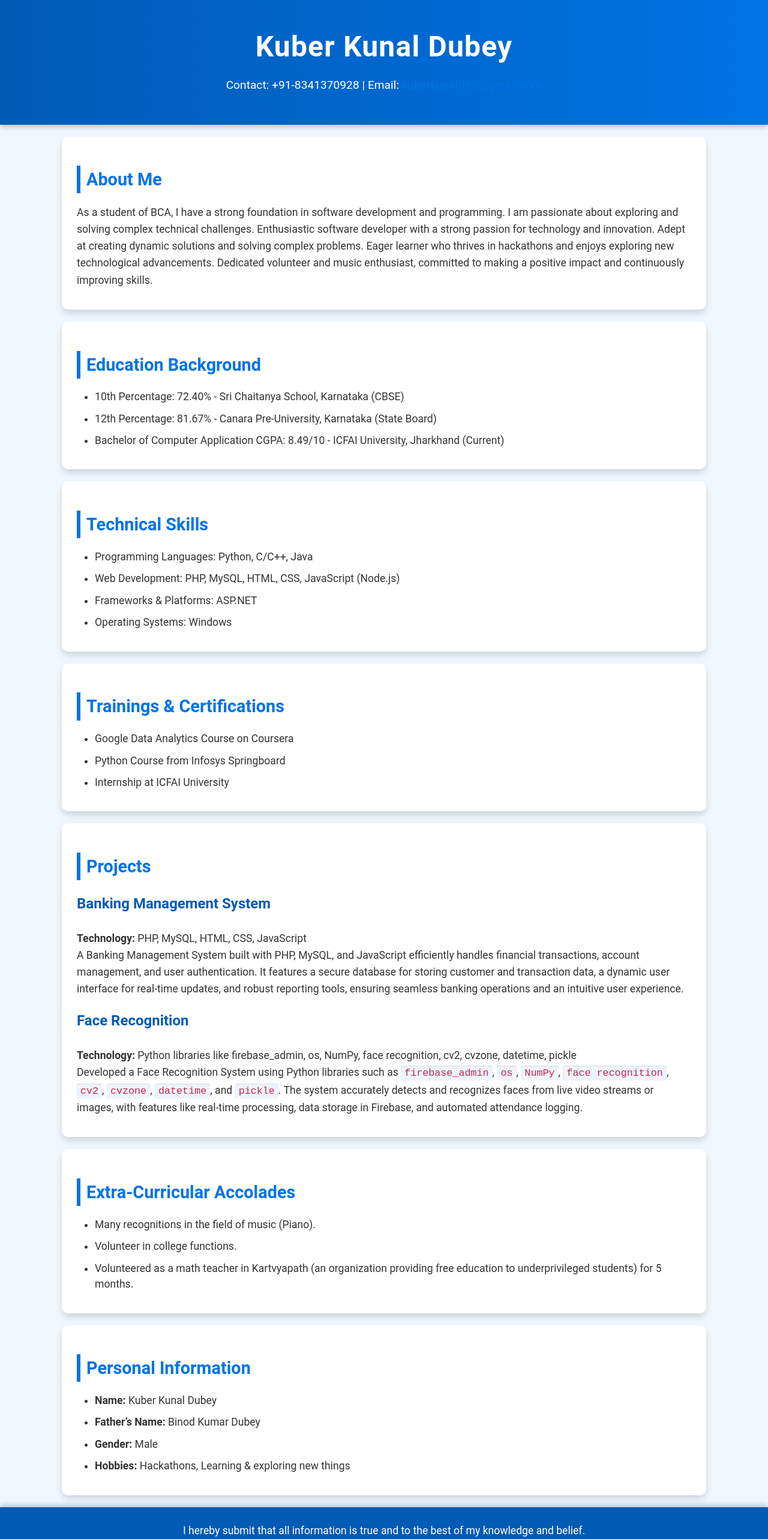
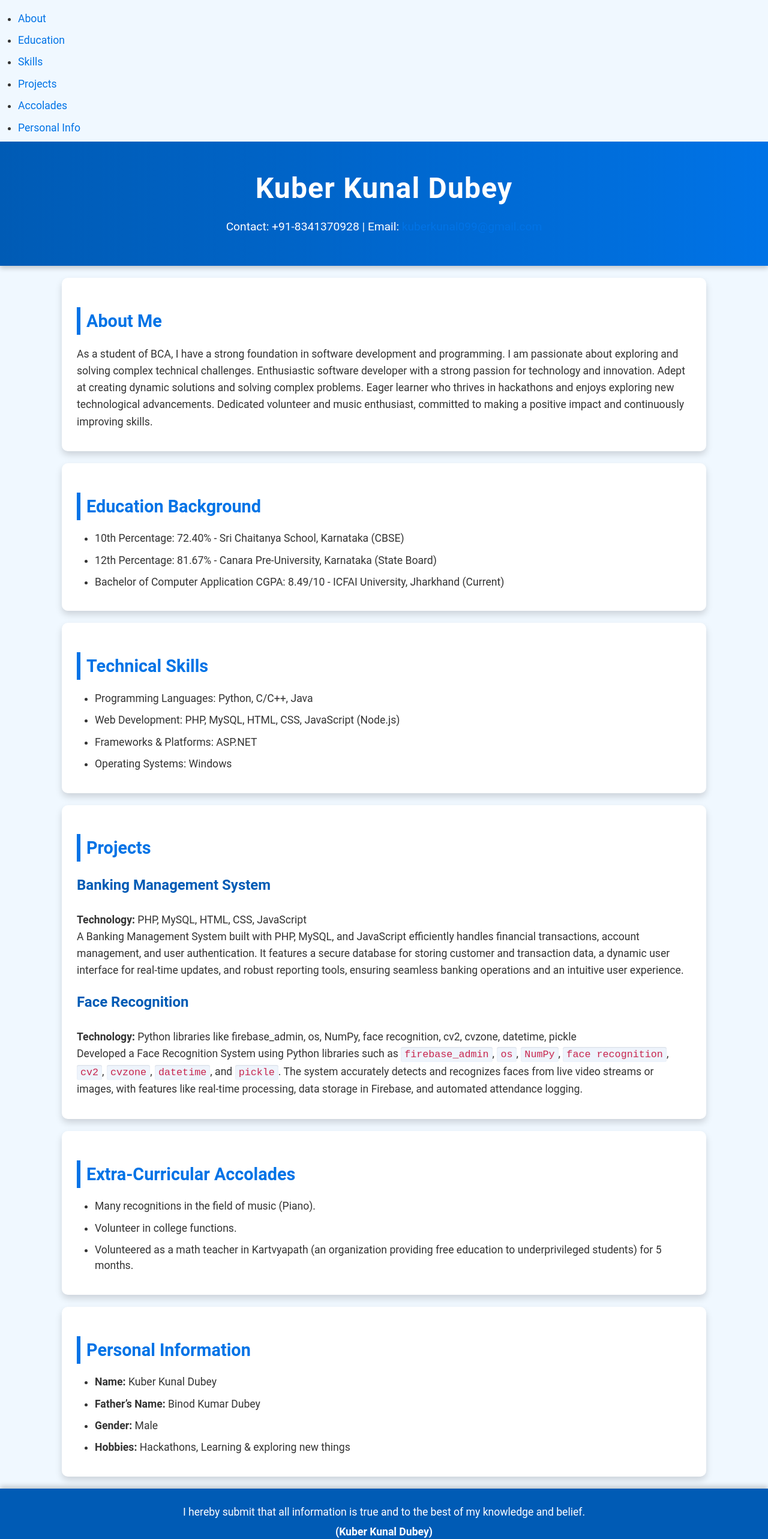
Before and after one commit to KuberKunal/Resume-Website, a plain HTML site: page index.html in a window 1280 px wide. Shown: the top 2565 px of the page at 60% size. Drawn offline with Linux system fonts and the light colour scheme.

Commit message:
Update index.html

```diff
--- a/index.html
+++ b/index.html
@@ -7,17 +7,29 @@
     <link rel="stylesheet" href="styles.css">
 </head>
 <body>
+    <!-- Navigation Bar -->
+    <nav class="navbar">
+        <ul>
+            <li><a href="#about">About</a></li>
+            <li><a href="#education">Education</a></li>
+            <li><a href="#skills">Skills</a></li>
+            <li><a href="#projects">Projects</a></li>
+            <li><a href="#extra-curricular">Accolades</a></li>
+            <li><a href="#personal">Personal Info</a></li>
+        </ul>
+    </nav>
+
     <header>
         <h1>Kuber Kunal Dubey</h1>
         <p>Contact: +91-8341370928 | Email: <a href="mailto:kuberkunal099@gmail.com">kuberkunal099@gmail.com</a></p>
     </header>
 
-    <section>
+    <section id="about">
         <h2>About Me</h2>
         <p>As a student of BCA, I have a strong foundation in software development and programming. I am passionate about exploring and solving complex technical challenges. Enthusiastic software developer with a strong passion for technology and innovation. Adept at creating dynamic solutions and solving complex problems. Eager learner who thrives in hackathons and enjoys exploring new technological advancements. Dedicated volunteer and music enthusiast, committed to making a positive impact and continuously improving skills.</p>
     </section>
 
-    <section>
+    <section id="education">
         <h2>Education Background</h2>
         <ul>
             <li>10th Percentage: 72.40% - Sri Chaitanya School, Karnataka (CBSE)</li>
@@ -26,7 +38,7 @@
         </ul>
     </section>
 
-    <section>
+    <section id="skills">
         <h2>Technical Skills</h2>
         <ul>
             <li>Programming Languages: Python, C/C++, Java</li>
@@ -36,16 +48,7 @@
         </ul>
     </section>
 
-    <section>
-        <h2>Trainings & Certifications</h2>
-        <ul>
-            <li>Google Data Analytics Course on Coursera</li>
-            <li>Python Course from Infosys Springboard</li>
-            <li>Internship at ICFAI University</li>
-        </ul>
-    </section>
-
-    <section>
+    <section id="projects">
         <h2>Projects</h2>
         <h3>Banking Management System</h3>
         <p>
@@ -59,7 +62,7 @@
         </p>
     </section>
 
-    <section>
+    <section id="extra-curricular">
         <h2>Extra-Curricular Accolades</h2>
         <ul>
             <li>Many recognitions in the field of music (Piano).</li>
@@ -68,7 +71,7 @@
         </ul>
     </section>
 
-    <section>
+    <section id="personal">
         <h2>Personal Information</h2>
         <ul>
             <li><strong>Name:</strong> Kuber Kunal Dubey</li>
@@ -82,6 +85,30 @@
         <p>I hereby submit that all information is true and to the best of my knowledge and belief.</p>
         <p><strong>(Kuber Kunal Dubey)</strong></p>
     </footer>
-    <script src="script.js"></script>
+
+    <!-- Back to Top Button -->
+    <button id="backToTop" onclick="scrollToTop()">⬆ Back to Top</button>
+
+    <script>
+        // Smooth scrolling for internal links
+        document.querySelectorAll('a[href^="#"]').forEach(anchor => {
+            anchor.addEventListener("click", function(e) {
+                e.preventDefault();
+                document.querySelector(this.getAttribute("href")).scrollIntoView({
+                    behavior: "smooth"
+                });
+            });
+        });
+
+        // Back to Top functionality
+        window.onscroll = () => {
+            const button = document.getElementById("backToTop");
+            button.style.display = window.scrollY > 300 ? "block" : "none";
+        };
+
+        function scrollToTop() {
+            window.scrollTo({ top: 0, behavior: "smooth" });
+        }
+    </script>
 </body>
-    </html>
+</html>
```
